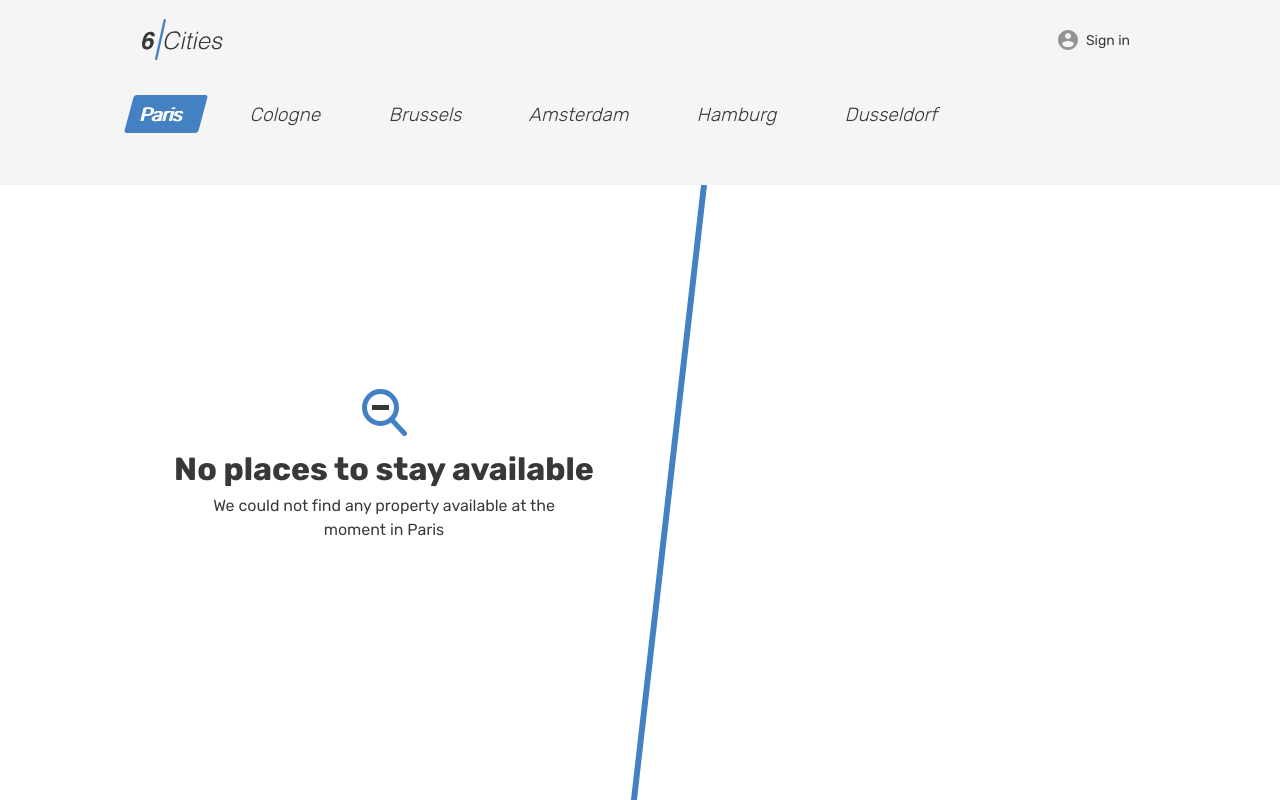
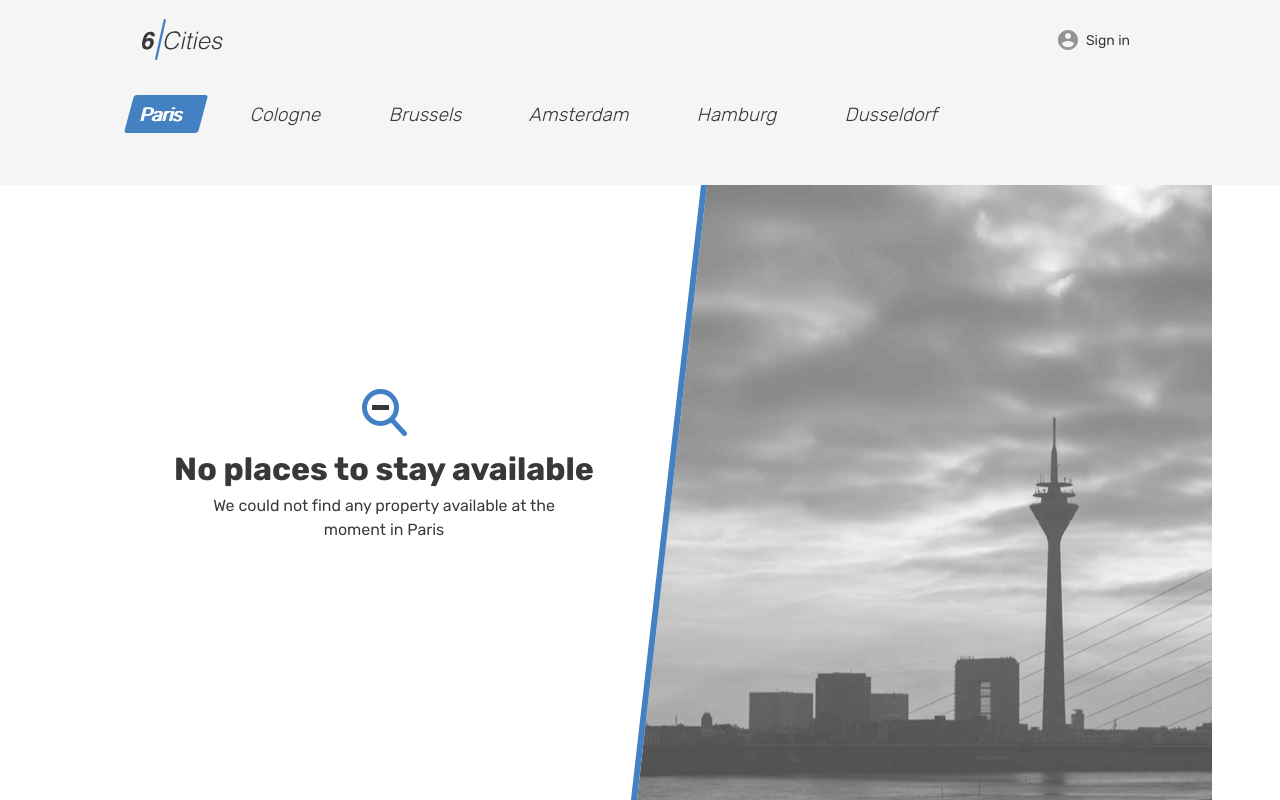
Before and after one commit to KuryakovDen/42634-six-cities-9, a React (Create React App) app in the folder project/: page / in a window 1280 px wide. Built offline with nearby package versions, Linux system fonts and the light colour scheme; no server answers.

Commit message:
feat: Доработка пустого списка городов

```diff
--- a/project/src/screens/main-screen/main-screen.tsx
+++ b/project/src/screens/main-screen/main-screen.tsx
@@ -81,7 +81,7 @@ function MainScreen(): JSX.Element {
                 <p className="cities__status-description">We could not find any property available at the moment in {activeLocation}</p>
               </div>
             </section>
-            <div className="cities__right-section"></div>
+            <div className="cities__right-section" style={{backgroundImage: 'url(../img/no-places@2x.png)'}}/>
           </div>
         </div>
       </main>
```
